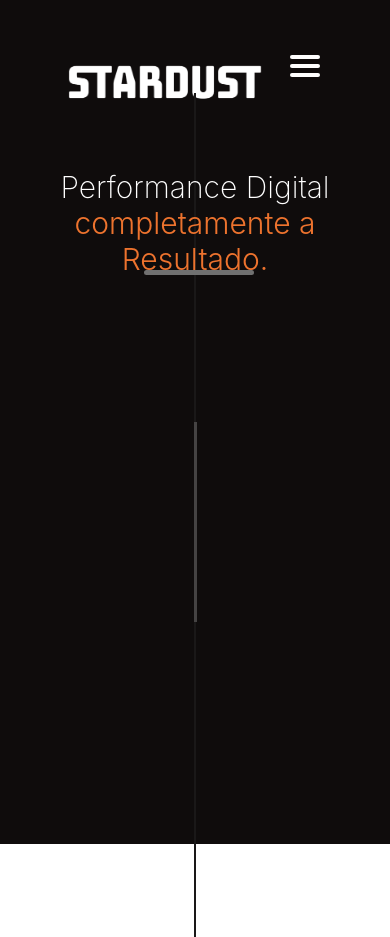
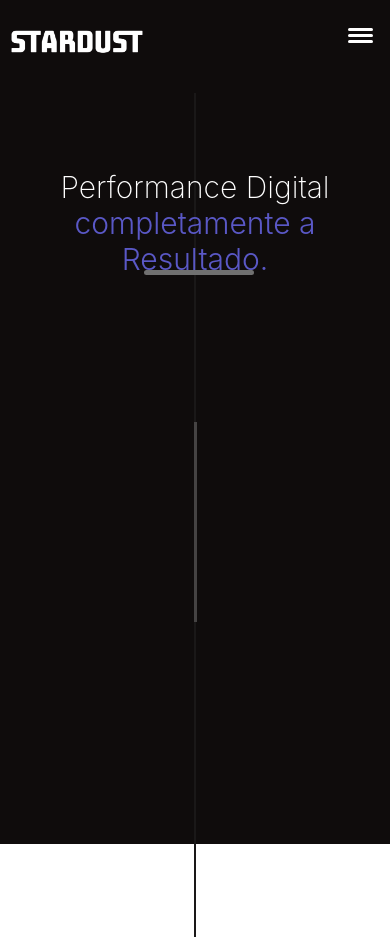
Before and after one commit to JulianKleist/stardust, a React (Create React App) app: page / in a window 390 px wide. Built offline with nearby package versions, Linux system fonts and the light colour scheme.

Commit message:
changing colors to var( ) and fixing padding

```diff
--- a/src/App.css
+++ b/src/App.css
@@ -1,3 +1,14 @@
+:root {
+  --violet: #5a58c6;
+  --black: #0F0C0C;
+  --matt-black: #1A1818;
+  --dark-gray: #454343;
+  --gray:#cacaca;
+  --hl: #707070;
+  --vl: #1A1818;
+  --vl2: #454343;
+}
+
 * {
   box-sizing: border-box;
   margin: 0;
@@ -6,7 +17,7 @@
 
 .main_container {
   width: 100%;
-  background-color: #0F0C0C;
+  background-color: var(--black);
   height: 100vh;
   display: flex;
   justify-content: center;
@@ -14,18 +25,20 @@
 }
 
 .logo > img {
-  width: 300px;
+  width: 200px;
 }
 
 .navbar {
   display: flex;
   flex-direction: row;
-  background-color: #0F0C0C;
+  background-color: var(--black);
   padding: 40px 40px 40px 40px;
-  justify-content: space-evenly;
+  justify-content: space-between;
+  height: 20vh;
+  width: 80vw;
 }
 .nav_items {
-  background-color: #0F0C0C;
+  background-color:var(--black);
   display: flex;
   flex-direction: row;
   width: 50vw;
@@ -36,7 +49,7 @@
 
 .nav_items > a {
   text-decoration: none;
-  color: #cacaca;
+  color: var(--gray);
   font-weight: 100;
   font-size: 15px;
 }
@@ -47,14 +60,14 @@
 
 .vl {
   position: absolute;
-  border-left: 2px solid #1A1818;
+  border-left: 2px solid var(--matt-black);
   top: 11vh;
   height: 600px;
 }
 
 .vl2{
   position: absolute;
-  border-left: 4px solid #454343;
+  border-left: 4px solid var(--dark-gray);
   height: 230px;
   top: 75vh;
 }
@@ -105,12 +118,12 @@
 .title > p {
   font-size: 55px;
   font-weight: 400;
-  color: #ED732E;
+  color: var(--violet);
 }
 
 .hl {
   position: absolute;
-  border-bottom: 5px solid #707070;
+  border-bottom: 5px solid var(--hl);
   width: 110px;
   top: 58vh;
   border-radius: 5px;
@@ -171,17 +184,21 @@
 @media (max-width: 768px) {
   .main_container {
     width: 100%;
-    background-color: #0F0C0C;
+    background-color: var(--black);
     height: 100vh;
   }
 
   .navbar {
     position: relative;
-    background-color: #0F0C0C;
+    background-color: var(--black);
+    height: 15vh;
+    width: 100vw;
+    justify-content: space-between;
+    padding: 13px 2px;
   }
 
   .logo > img {
-    width: 220px;
+    width: 150px;
   }
 
   .title {
@@ -236,26 +253,25 @@
   .title > p {
     font-size: 30px;
     font-weight: 300;
-    color: #ED732E;
+    color: var(--violet);
   }
 
   .vl {
     position: absolute;
-    border-left: 2px solid #1A1818;
+    border-left: 2px solid var(--vl);
     top: 11vh;
     height: 100vh;
   }
-
   .vl2{
     position: absolute;
-    border-left: 3px solid #454343;
+    border-left: 3px solid var(--vl2);
     height: 200px;
     top: 50vh;
   }
 
   .hl {
     position: absolute;
-    border-bottom: 5px solid #707070;
+    border-bottom: 5px solid var(--hl);
     width: 110px;
     top: 32vh;
     left: 37vw;
@@ -312,7 +328,7 @@
   .nav_items {
     position: absolute;
     top: 9.5vh;
-    background: #0F0C0C;
+    background: var(--black);
     display: flex;
     flex-direction: column;
     width: 90vw;
@@ -323,6 +339,7 @@
 
   .nav_items.open {
     transform: translateX(0) !important;
+    padding-left: 3.5vw;
   }
   .nav_toggle {
     display: grid !important;
@@ -331,10 +348,10 @@
     margin: 15px;
   }
   .nav_toggle span {
-    width: 30px;
-    height: 4px;
+    width: 25px;
+    height: 3px;
     background: white;
-    margin-bottom: 5px;
+    margin-bottom: 3px;
     border-radius: 2px;
     transform-origin: 5px 0px;
     transition: all 0.2s linear;
```
